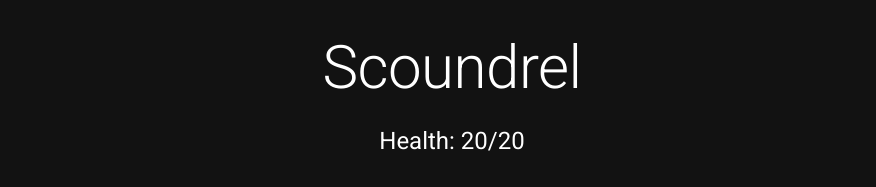
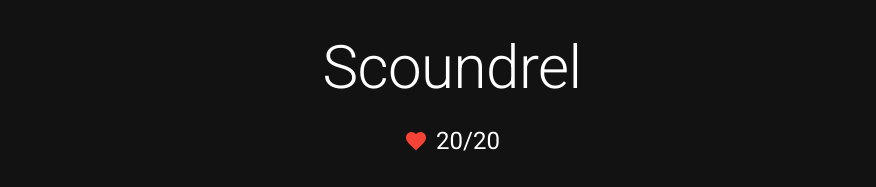
Before and after one commit to davrodpin/scoundrel, a React (Vite) app: page / in a window 1280 px wide. Shown: the top 187 px of the page, without its empty margins (188-1064 px from the left). Built offline with nearby package versions, Linux system fonts and the light colour scheme.

Commit message:
feat: substituir texto de saúde por ícone de coração

```diff
--- a/src/App.tsx
+++ b/src/App.tsx
@@ -1,9 +1,10 @@
 import { useEffect, useState } from 'react';
-import { Container, Typography, Box, Button, Grid, Paper, Stack, Tooltip } from '@mui/material';
+import { Container, Typography, Box, Button, Grid, Paper, Tooltip } from '@mui/material';
 import { useGame } from './hooks/useGame';
 import { initializeDeck } from './utils/deck';
 import { Card } from './components/Card';
 import { Monster, Weapon, HealthPotion, GameCard } from './types/cards';
+import FavoriteIcon from '@mui/icons-material/Favorite';
 
 function DeckPile({ count, label, onClick, topCard }: { count: number; label: string; onClick?: () => void; topCard?: GameCard }) {
   return (
@@ -111,7 +112,7 @@ function App() {
     actions.initializeGame(deck);
   }, []);
 
-  const handleCardClick = (card: GameCard, index: number) => {
+  const handleCardClick = (card: GameCard) => {
     switch (card.type) {
       case 'MONSTER':
         if (state.equippedWeapon) {
@@ -172,8 +173,8 @@ function App() {
 
         {/* Player Status */}
         <Box sx={{ mb: 4, textAlign: 'center' }}>
-          <Typography variant="h5">
-            Health: {state.health}/{state.maxHealth}
+          <Typography variant="h5" sx={{ display: 'flex', alignItems: 'center', justifyContent: 'center', gap: 1 }}>
+            <FavoriteIcon sx={{ color: 'error.main' }} /> {state.health}/{state.maxHealth}
           </Typography>
         </Box>
 
@@ -193,7 +194,7 @@ function App() {
             {/* Current Room */}
             <Grid item xs={6}>
               <Box sx={{ display: 'flex', justifyContent: 'center', gap: 2, flexWrap: 'wrap' }}>
-                {state.room.map((card, index) => {
+                {state.room.map((card) => {
                   if (card.type === 'MONSTER') {
                     const monster = card as Monster;
                     const cardKey = `${card.suit}-${card.rank}`;
@@ -214,7 +215,7 @@ function App() {
                           >
                             <Card
                               card={monster}
-                              onClick={() => handleCardClick(monster, index)}
+                              onClick={() => handleCardClick(monster)}
                               showFist={showFist}
                             />
                           </Box>
@@ -227,7 +228,7 @@ function App() {
                     <Card
                       key={`${card.suit}-${card.rank}`}
                       card={card}
-                      onClick={() => handleCardClick(card, index)}
+                      onClick={() => handleCardClick(card)}
                     />
                   );
                 })}
```
